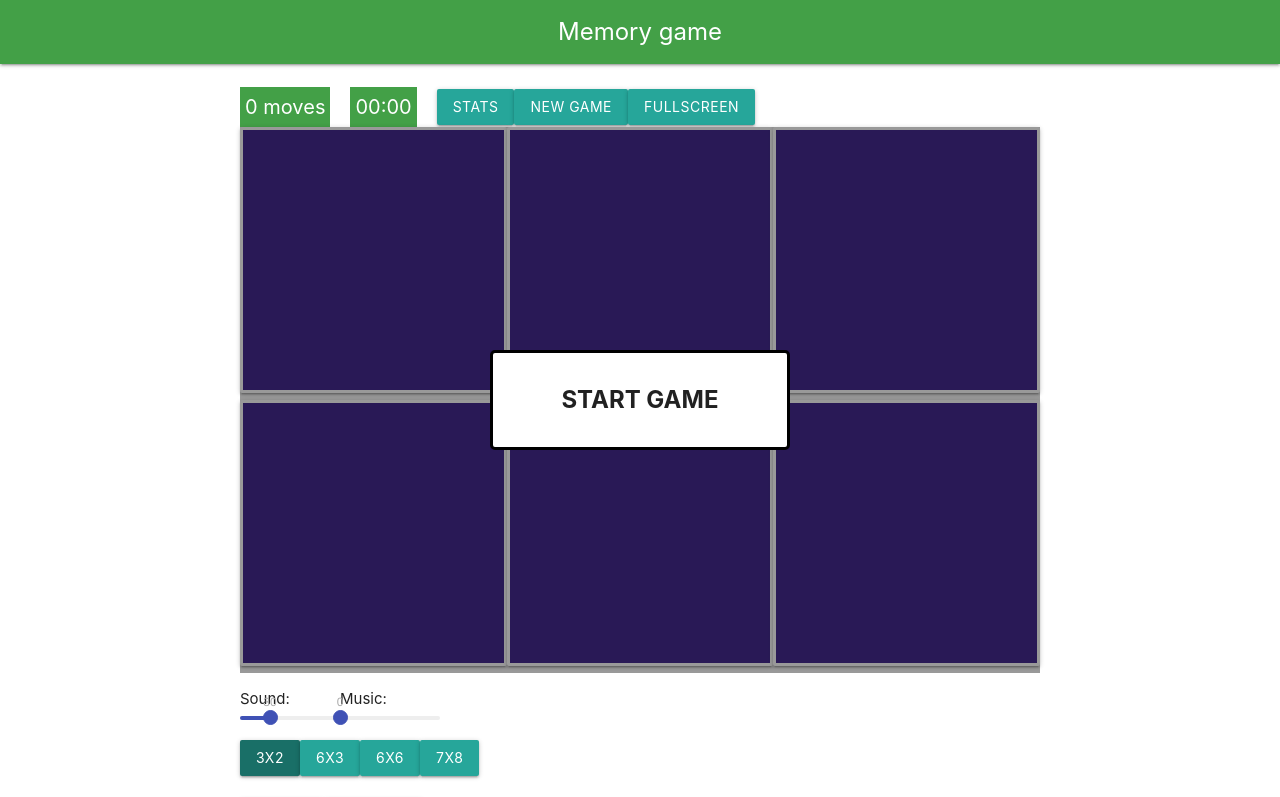
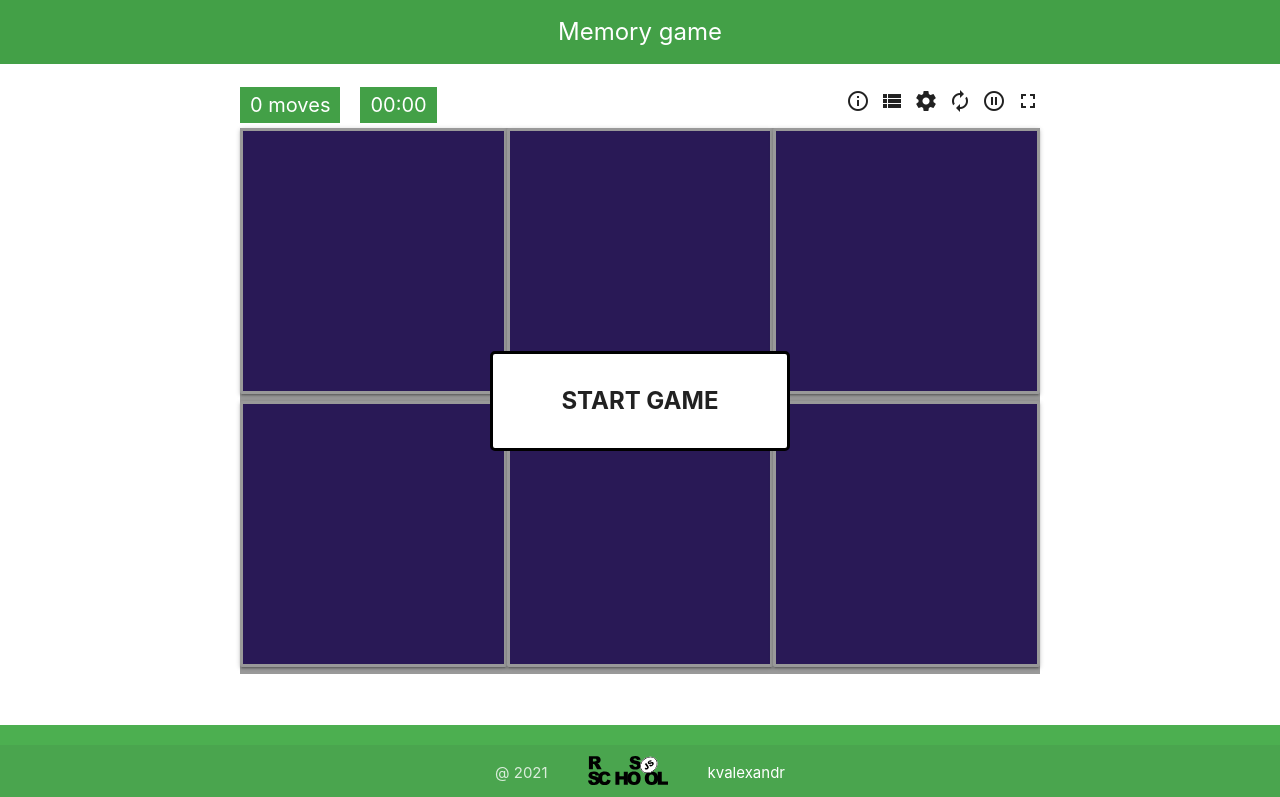
Before and after one commit to kvalexandr/react-game, a React (Create React App) app: page / in a window 1280 px wide. Shown: the top 797 px of the page. Built offline with nearby package versions, Linux system fonts and the light colour scheme.

Commit message:
refactor: settings

```diff
--- a/public/index.html
+++ b/public/index.html
@@ -24,6 +24,7 @@
     -->
   <title>Memory game</title>
   <link rel="stylesheet" href="https://cdnjs.cloudflare.com/ajax/libs/materialize/1.0.0/css/materialize.min.css">
+  <link href="https://fonts.googleapis.com/icon?family=Material+Icons" rel="stylesheet">
 </head>
 
 <body>
--- a/src/components/Settings.jsx
+++ b/src/components/Settings.jsx
@@ -1,4 +1,7 @@
+import React from 'react';
+import Modal from 'react-modal';
 import { sizeField, cardsType, speedType } from '../config/settings';
+import InputRange from 'react-input-range';
 
 function Settings(props) {
   const {
@@ -7,7 +10,13 @@ function Settings(props) {
     cardsTypeIndex,
     onChangeCardsType,
     speedIndex,
-    onChangeSpeed
+    onChangeSpeed,
+    viewSettings,
+    viewSettingsModal,
+    sound,
+    onChangeSoundVolume,
+    music,
+    onChangeMusicVolume
   } = props;
 
   const sizeSettings = [];
@@ -50,17 +59,45 @@ function Settings(props) {
   }
 
   return (
-    <div className="game-content">
+    <Modal
+      isOpen={viewSettings}
+    >
+      <div className="modal-close">
+        <i className="material-icons" onClick={viewSettingsModal}>close</i>
+      </div>
+      <div className="modal-title">Settings</div>
+
       <div className="settings">
-        {sizeSettings.map(size => size)}
-        <br />
-        <br />
-        {cardsTypeSettings.map(cardType => cardType)}
-        <br />
-        <br />
-        {speedSettings.map(speed => speed)}
+        <div className="settings-section">
+          <div className="settings-title">Sound</div>
+          <InputRange
+            maxValue={100}
+            minValue={0}
+            value={sound}
+            onChange={sound => onChangeSoundVolume(sound)} />
+        </div>
+        <div className="settings-section">
+          <div className="settings-title">Music</div>
+          <InputRange
+            maxValue={100}
+            minValue={0}
+            value={music}
+            onChange={music => onChangeMusicVolume(music)} />
+        </div>
+        <div className="settings-section">
+          <div className="settings-title">Size field</div>
+          {sizeSettings.map(size => size)}
+        </div>
+        <div className="settings-section">
+          <div className="settings-title">Cards type</div>
+          {cardsTypeSettings.map(cardType => cardType)}
+        </div>
+        <div className="settings-section">
+          <div className="settings-title">Speed</div>
+          {speedSettings.map(speed => speed)}
+        </div>
       </div>
-    </div>
+    </Modal>
   );
 }
 
--- a/src/components/Stats.jsx
+++ b/src/components/Stats.jsx
@@ -12,7 +12,10 @@ function Stats(props) {
     <Modal
       isOpen={viewStats}
     >
-      <button className="btn" onClick={viewStatsModal}>Close stats</button>
+      <div className="modal-close">
+        <i className="material-icons" onClick={viewStatsModal}>close</i>
+      </div>
+      <div className="modal-title">Statistics</div>
 
       <table className="striped">
         <thead>
--- a/src/config/settings.js
+++ b/src/config/settings.js
@@ -31,10 +31,6 @@ export const cardsType = [
 export const speedType = [
   {
     value: 1000,
-    name: 'Standart'
-  },
-  {
-    value: 2000,
     name: 'Normal'
   },
   {
--- a/src/index.css
+++ b/src/index.css
@@ -41,6 +41,7 @@ nav {
 .content {
   min-height: calc(100vh - 139px);
   padding: 1.5rem 0;
+  background-color: #fff;
 }
 
 .game-content {
@@ -77,20 +78,6 @@ nav {
 .start-btn__subtitle {
   font-size: 14px;
   text-transform: none;
-}
-
-.stats {
-  display: flex;
-  align-items: center;
-  justify-content: flex-start;
-}
-
-.stats-block {
-  color: #fff;
-  background-color: #43A047;
-  font-size: 20px;
-  padding: 5px;
-  margin-right: 20px;
 }
 
 .sound {
@@ -159,4 +146,57 @@ nav {
 .ReactModal__Content {
   max-width: 400px;
   margin: auto;
+  inset: unset !important;
+  top: 10% !important;
+  left: 50% !important;
+  transform: translate(-50%, 0%);
 }
+
+.panel {
+  display: flex;
+  justify-content: space-between;
+  align-items: center;
+  margin-bottom: 5px;
+}
+
+.controls i {
+  margin-left: 10px;
+}
+
+.stats {
+  display: flex;
+  align-items: center;
+  justify-content: flex-start;
+}
+
+.stats-block {
+  color: #fff;
+  background-color: #43A047;
+  font-size: 20px;
+  padding: 3px 10px;
+  margin-right: 20px;
+}
+
+.modal-close {
+  text-align: right;
+}
+
+.material-icons {
+  cursor: pointer;
+}
+
+.modal-title {
+  font-size: 24px;
+  margin-bottom: 20px;
+  font-weight: bold;
+}
+
+.settings .btn {
+  margin: 0 10px 20px 0;
+}
+
+.settings-title {
+  margin-bottom: 10px;
+  margin-top: 10px;
+  font-size: 16px;
+}
--- a/src/layout/Main.jsx
+++ b/src/layout/Main.jsx
@@ -4,7 +4,6 @@ import { Stats } from '../components/Stats';
 import { Settings } from '../components/Settings';
 import { sizeField, cardsType, speedType } from '../config/settings';
 import { shuffleArray, getStorage, addStorage, getTimeText, fullScreen, cancelFullscreen } from '../utils/utils';
-import InputRange from 'react-input-range';
 
 class Main extends Component {
   state = {
@@ -14,6 +13,7 @@ class Main extends Component {
     secondCard: null,
     isStarted: false,
     isFinished: false,
+    isPause: false,
     sizeFieldIndex: 0,
     cardsTypeIndex: 0,
     speedIndex: 0,
@@ -22,6 +22,7 @@ class Main extends Component {
     sound: 30,
     music: 0,
     viewStats: false,
+    viewSettings: false,
     fullscreen: false
   };
 
@@ -34,11 +35,10 @@ class Main extends Component {
       timer: 0,
       cards: this.generateCard(this.state.sizeFieldIndex)
     });
-    //this.audioFon.play();
+    this.audioFon.play();
     this.audioFon.currentTime = 0;
 
     if (this.timerId) clearInterval(this.timerId);
-
     this.startTimer();
   }
 
@@ -47,6 +47,28 @@ class Main extends Component {
       this.setState(prevState => ({ timer: prevState.timer + 1 }));
       this.saveGame();
     }, 1000);
+  }
+
+  continueGame = () => {
+    this.setState({
+      isStarted: true,
+      isPause: false,
+    });
+
+    this.audioFon.play();
+    this.audioFon.currentTime = 0;
+
+    if (this.timerId) clearInterval(this.timerId);
+    this.startTimer();
+  }
+
+  pauseGame = () => {
+    this.setState({
+      isStarted: false,
+      isPause: true,
+    });
+    clearInterval(this.timerId);
+    this.audioFon.pause();
   }
 
   endGame = () => {
@@ -71,7 +93,7 @@ class Main extends Component {
   }
 
   saveGame = () => {
-    //addStorage(this.state, 'mg_save');
+    addStorage(this.state, 'mg_save');
   }
 
   generateCard = (sizeFieldIndex) => {
@@ -159,6 +181,11 @@ class Main extends Component {
     this.setState(prevState => ({ viewStats: !prevState.viewStats }));
   }
 
+  viewSettingsModal = () => {
+    this.setState(prevState => ({ viewSettings: !prevState.viewSettings }));
+  }
+
+
   hotKeys = (event) => {
     if (event.shiftKey || event.metaKey) {
       switch (event.code) {
@@ -200,8 +227,8 @@ class Main extends Component {
   componentDidMount() {
     const saveGame = getStorage('mg_save');
     if (saveGame && saveGame.cards && saveGame.cards.length > 0) {
-      //this.setState(saveGame);
-      this.startTimer();
+      this.setState({ ...saveGame, isPause: true, isStarted: false });
+      //this.startTimer();
     } else {
       this.setState({
         cards: this.generateCard(this.state.sizeFieldIndex)
@@ -266,30 +293,52 @@ class Main extends Component {
   }
 
   render() {
-    const { sizeFieldIndex, cardsTypeIndex, speedIndex, cards, isStarted, isFinished, moves, timer, viewStats, fullscreen } = this.state;
+    const {
+      sizeFieldIndex,
+      cardsTypeIndex,
+      speedIndex,
+      cards,
+      isStarted,
+      isFinished,
+      isPause,
+      moves,
+      timer,
+      viewStats,
+      viewSettings,
+      fullscreen,
+      sound,
+      music
+    } = this.state;
 
     return (
       <main className="content" id="game">
 
-        <div className="stats game-content">
+        <div className="game-content panel">
+          <div className="stats">
             <div className="moves stats-block">{moves} moves</div>
             <div className="timer stats-block">{getTimeText(timer)}</div>
+          </div>
 
-          <button className="btn" onClick={this.viewStatsModal}>Stats</button>
-          <button className="btn" onClick={() => this.startGame()}>New game</button>
+          <div className="controls">
+            <i className="material-icons" onClick={this.viewSettingsModal}>info_outline</i>
+            <i className="material-icons" onClick={this.viewStatsModal}>view_list</i>
+            <i className="material-icons" onClick={this.viewSettingsModal}>settings</i>
+            <i className="material-icons" onClick={() => this.startGame()}>autorenew</i>
+            <i className="material-icons" onClick={this.pauseGame}>pause_circle_outline</i>
 
             {
               fullscreen
-              ? <button className="btn" onClick={() => {
+                ? <i className="material-icons" onClick={() => {
                   cancelFullscreen();
                   this.setState(prevState => ({ fullscreen: !prevState.fullscreen }));
-              }}>Window</button>
-              : <button className="btn" onClick={() => {
-                var canvas = document.getElementById('game');
-                fullScreen(canvas);
+                }}>fullscreen_exit</i>
+                : <i className="material-icons" onClick={() => {
+                  const game = document.getElementById('game');
+                  fullScreen(game);
                   this.setState(prevState => ({ fullscreen: !prevState.fullscreen }));
-              }}>Fullscreen</button>
+                }}>fullscreen</i>
             }
+          </div>
 
         </div>
 
@@ -297,10 +346,12 @@ class Main extends Component {
           <div className={`overlay${isStarted ? ' hidden' : ''}`}></div>
           <div
             className={`start-btn${isStarted ? ' hidden' : ''}`}
-            onClick={this.startGame}
+            onClick={isPause ? this.continueGame : this.startGame}
           >
             {
-              isFinished
+              isPause
+                ? 'Continue game'
+                : isFinished
                   ?
                   <>
                     <div>End game</div>
@@ -309,8 +360,6 @@ class Main extends Component {
                   : 'Start game'
             }
           </div>
-
-          <Stats viewStats={viewStats} viewStatsModal={this.viewStatsModal} />
 
           <div className="cards">
             {cards.map(card =>
@@ -323,26 +372,14 @@ class Main extends Component {
           </div>
         </div>
 
-        <div className="stats game-content">
-          <br /><br /><br />
-          <div className="sound">
-            Sound: <InputRange
-              maxValue={100}
-              minValue={0}
-              value={this.state.sound}
-              onChange={sound => this.setState({ sound })} />
-          </div>
-          <div className="sound">
-            Music: <InputRange
-              maxValue={100}
-              minValue={0}
-              value={this.state.music}
-              onChange={music => this.setState({ music })} />
-          </div>
-          <br />
-        </div>
-
+        <Stats viewStats={viewStats} viewStatsModal={this.viewStatsModal} />
         <Settings
+          sound={sound}
+          onChangeSoundVolume={sound => this.setState({ sound })}
+          music={music}
+          onChangeMusicVolume={music => this.setState({ music })}
+          viewSettings={viewSettings}
+          viewSettingsModal={this.viewSettingsModal}
           sizeFieldIndex={sizeFieldIndex}
           onChangeSizeField={this.onChangeSizeField}
           cardsTypeIndex={cardsTypeIndex}
```
Lines whose indentation alone changed are shown as unchanged.
